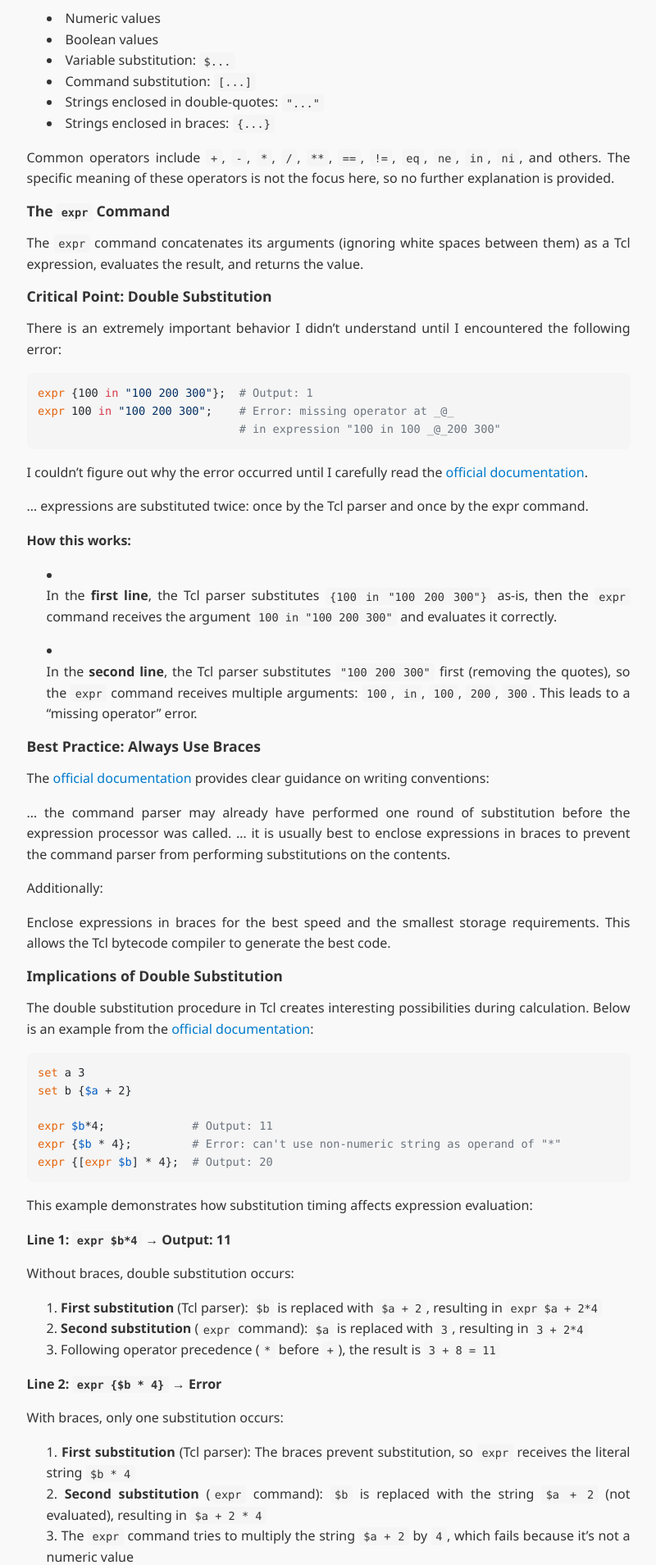
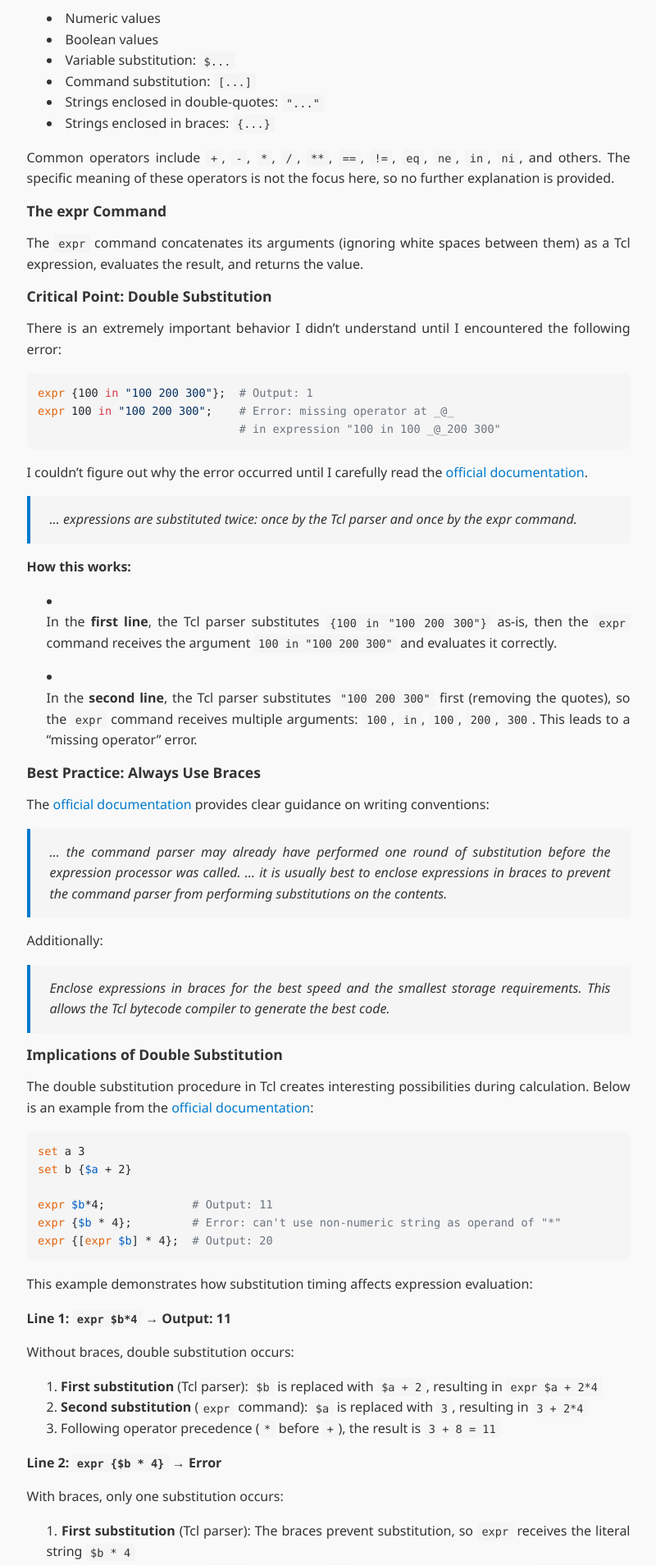
Before and after one commit to wyatthoho/wyatthoho.github.io, a Jekyll site: the page built from _notes/tcl-gotchas-commands-substitutions-expressions.md, in a window 1280 px wide. Shown: the part 2964-4873 px from the top of the page at 82% size, without its empty margins (232-1032 px from the left). Built offline with Jekyll 4.4.1, drawn with Linux system fonts in a browser that asks for light colours; nearby versions of some CDN libraries.

Commit message:
update Tcl gotchas note title and enhance blockquote styling in main.scss

```diff
--- a/_notes/tcl-gotchas-commands-substitutions-expressions.md
+++ b/_notes/tcl-gotchas-commands-substitutions-expressions.md
@@ -152,7 +152,7 @@ Common operators include `+`, `-`, `*`, `/`, `**`, `==`, `!=`, `eq`, `ne`,
 `in`, `ni`, and others. The specific meaning of these operators is not the
 focus here, so no further explanation is provided.
 
-### The `expr` Command
+### The expr Command
 
 The `expr` command concatenates its arguments (ignoring white spaces between
 them) as a Tcl expression, evaluates the result, and returns the value.
--- a/_sass/main.scss
+++ b/_sass/main.scss
@@ -45,6 +45,7 @@
   --border-radius-md: 0.5rem;
   --nav-border-width: 0.125rem;
   --shadow-offset: 0.375rem;
+  --border-width-blockquote: 0.25rem;
 
   // Code Block
   --code-padding-inline: 0.2em;
@@ -236,3 +237,20 @@ pre code {
   overflow-x: auto;
   line-height: 1.6;
 }
+
+/* ==========================================
+   Blockquote
+   ========================================== */
+blockquote {
+  margin: var(--spacing-sm) 0;
+  padding: var(--spacing-sm) var(--spacing-md);
+  border-left: var(--border-width-blockquote) solid var(--color-link);
+  background-color: var(--color-code-bg);
+  font-style: italic;
+  color: var(--color-text);
+  line-height: 1.6;
+}
+
+blockquote p {
+  margin: 0;
+}
```
